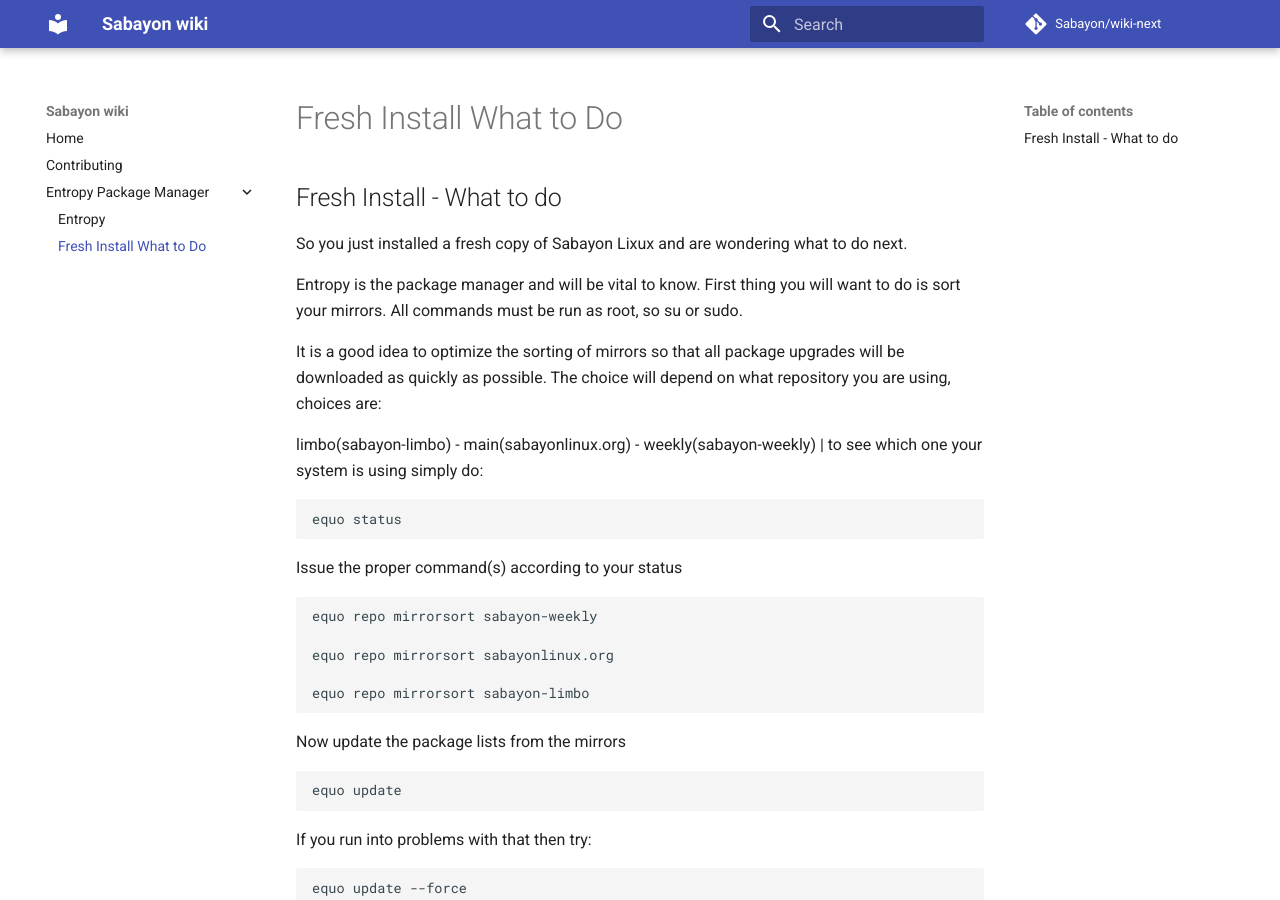
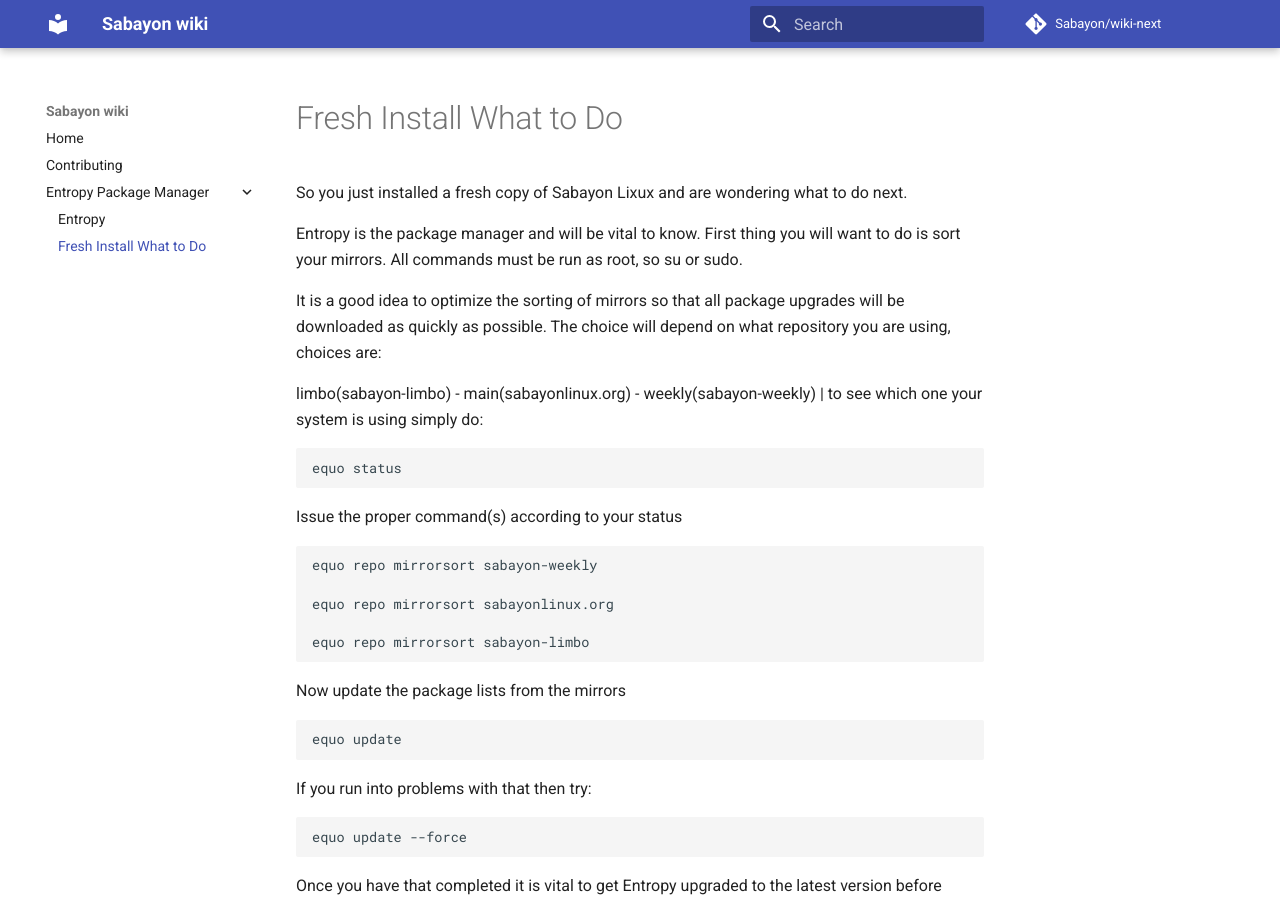
Before and after one commit to Sabayon/wiki-next, an MkDocs documentation site: the page built from docs/articles/Fresh Install - What to Do.md, in a window 1280 px wide and 900 px high. Built offline with MkDocs 1.6.1 and Material for MkDocs 9.7.7, drawn with Linux system fonts in a browser that asks for light colours; comment, search, counter and statistics services are not loaded; old or Windows-style settings are respelled for this version of MkDocs.

Commit message:
Update Fresh Install - What to Do.md

```diff
--- a/docs/articles/Fresh Install - What to Do.md
+++ b/docs/articles/Fresh Install - What to Do.md
@@ -1,5 +1,3 @@
-## Fresh Install - What to do
-
 So you just installed a fresh copy of Sabayon Lixux and are wondering what to do next.
 
 Entropy is the package manager and will be vital to know. First thing you will want to do is sort your mirrors. All commands must be run as root, so su or sudo.
```
